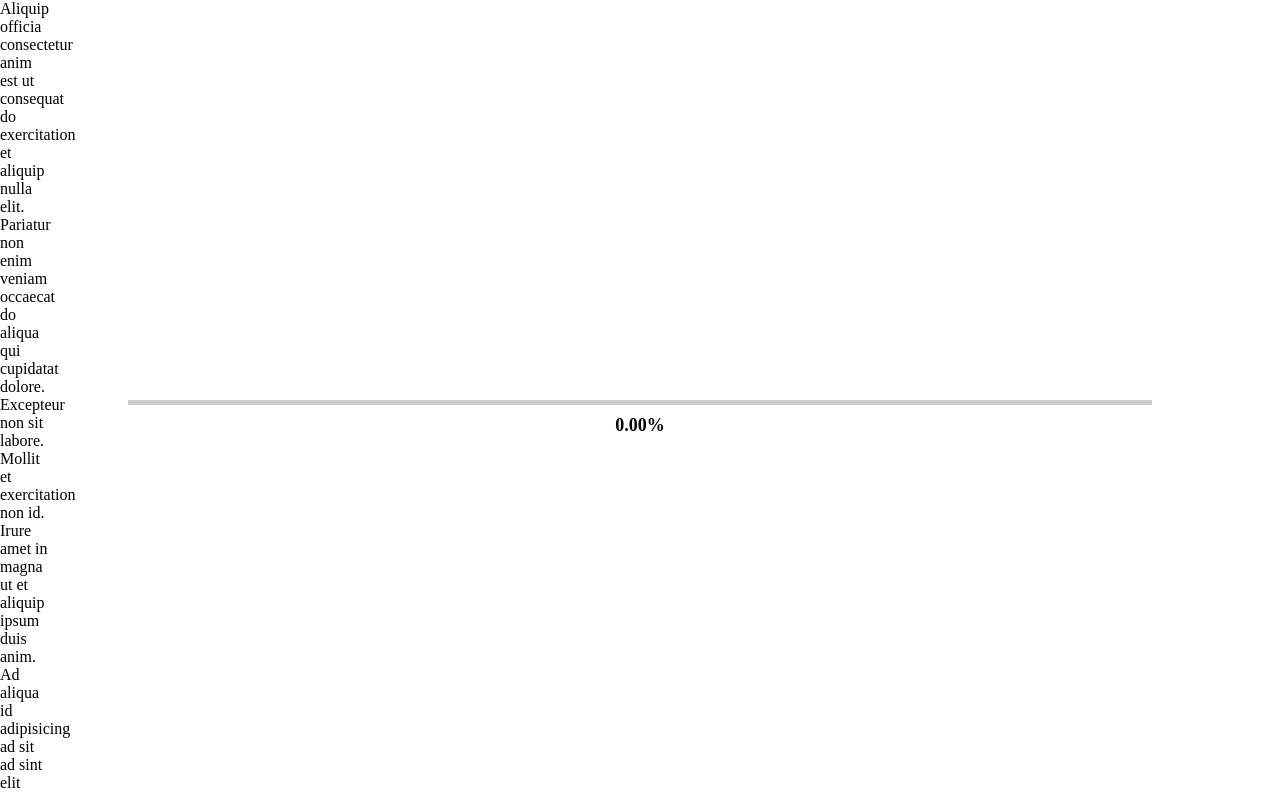
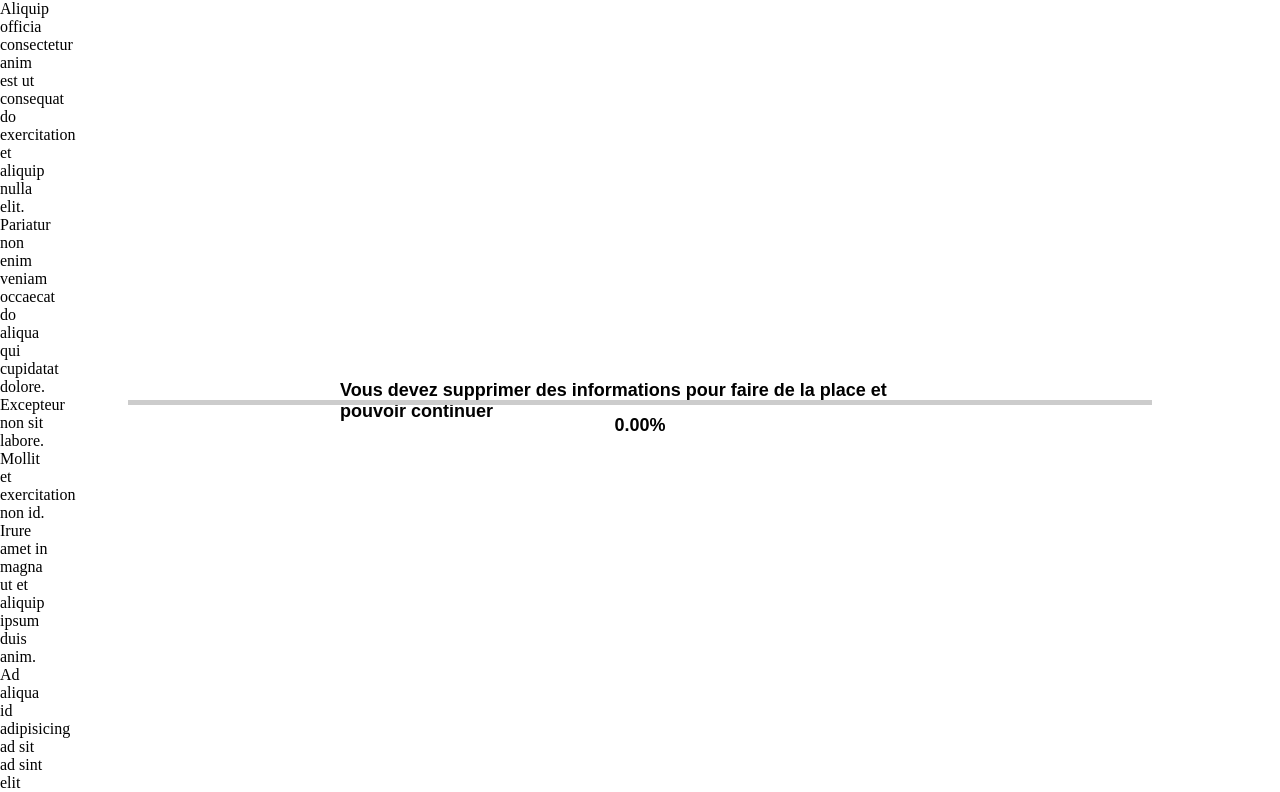
Before and after one commit to noahburgbacher/POC-pr-f-rence-syst-me, a website built with Parcel: page src/index.html in a window 1280 px wide. Shown: the top 792 px of the page. Built offline with nearby package versions, Linux system fonts and the light colour scheme.

Commit message:
ajout du message avant de supprimer

```diff
--- a/src/index.html
+++ b/src/index.html
@@ -7,33 +7,52 @@
     <link rel="stylesheet" href="scss/main.scss" />
   </head>
   <body>
+    <div class="section" id="trigger2">
       <p style="width: 50px">
         Aliquip officia consectetur anim est ut consequat do exercitation et
         aliquip nulla elit. Pariatur non enim veniam occaecat do aliqua qui
-      cupidatat dolore. Excepteur non sit labore. Mollit et exercitation non id.
-      Irure amet in magna ut et aliquip ipsum duis anim. Ad aliqua id
+        cupidatat dolore. Excepteur non sit labore. Mollit et exercitation non
+        id. Irure amet in magna ut et aliquip ipsum duis anim. Ad aliqua id
         adipisicing ad sit ad sint elit deserunt dolore nisi exercitation
         consequat commodo reprehenderit.Aliquip officia consectetur anim est ut
-      consequat do exercitation et aliquip nulla elit. Pariatur non enim veniam
-      occaecat do aliqua qui cupidatat dolore. Excepteur non sit labore. Mollit
-      et exercitation non id. Irure amet in magna ut et aliquip ipsum duis anim.
+        consequat do exercitation et aliquip nulla elit. Pariatur non enim
+        veniam occaecat do aliqua qui cupidatat dolore. Excepteur non sit
+        labore. Mollit et exercitation non id. Irure amet in magna ut et aliquip
+        ipsum duis anim. Ad aliqua id adipisicing ad sit ad sint elit deserunt
+        dolore nisi exercitation consequat commodo reprehenderit. Aliquip
+        officia consectetur anim est ut consequat do exercitation et aliquip
+        nulla elit. Pariatur non enim veniam occaecat do aliqua qui cupidatat
+        dolore. Excepteur non sit labore. Mollit et exercitation non id. Irure
+        amet in magna ut et aliquip ipsum duis anim. Ad aliqua id adipisicing ad
+        sit ad sint elit deserunt dolore nisi exercitation consequat commodo
+        reprehenderit.Aliquip officia consectetur anim est ut consequat do
+        exercitation et aliquip nulla elit. Pariatur non enim veniam occaecat do
+        aliqua qui cupidatat dolore. Excepteur non sit labore. Mollit et
+        exercitation non id. Irure amet in magna ut et aliquip ipsum duis anim.
         Ad aliqua id adipisicing ad sit ad sint elit deserunt dolore nisi
         exercitation consequat commodo reprehenderit.
       </p>
       <b class="trigger" id="trigger1">Aliquip</b>
       <p style="width: 50px">
-      officia consectetur anim est ut consequat do exercitation et aliquip nulla
-      elit. Pariatur non enim veniam occaecat do aliqua qui cupidatat dolore.
-      Excepteur non sit labore. Mollit et exercitation non id. Irure amet in
-      magna ut et aliquip ipsum duis anim. Ad aliqua id adipisicing ad sit ad
-      sint elit deserunt dolore nisi exercitation consequat commodo
+        officia consectetur anim est ut consequat do exercitation et aliquip
+        nulla elit. Pariatur non enim veniam occaecat do aliqua qui cupidatat
+        dolore. Excepteur non sit labore. Mollit et exercitation non id. Irure
+        amet in magna ut et aliquip ipsum duis anim. Ad aliqua id adipisicing ad
+        sit ad sint elit deserunt dolore nisi exercitation consequat commodo
         reprehenderit.Aliquip officia consectetur anim est ut consequat do
         exercitation et aliquip nulla elit. Pariatur non enim veniam occaecat do
         aliqua qui cupidatat dolore. Excepteur non sit labore. Mollit et
-      exercitation non id. Irure amet in magna ut et aliquip ipsum duis anim. Ad
-      aliqua id adipisicing ad sit ad sint elit deserunt dolore nisi
+        exercitation non id. Irure amet in magna ut et aliquip ipsum duis anim.
+        Ad aliqua id adipisicing ad sit ad sint elit deserunt dolore nisi
         exercitation consequat commodo reprehenderit.
       </p>
+    </div>
+    <div class="delete-message">
+      <p>
+        Vous devez supprimer des informations pour faire de la place et pouvoir
+        continuer
+      </p>
+    </div>
     <div class="loading">
       <div class="loading-bar">
         <div class="loading-bar-progress"></div>
--- a/src/js/main.js
+++ b/src/js/main.js
@@ -10,6 +10,11 @@ let hideTimeout = null;
 
 // ensure a smooth opacity transition
 if (loadingWrapper) loadingWrapper.style.transition = "opacity 0.2s ease";
+
+const deleteMessage = document.querySelector(".delete-message");
+
+// ensure a smooth opacity transition for delete message
+if (deleteMessage) deleteMessage.style.transition = "opacity 0.2s ease";
 
 function showLoading() {
   if (!loadingWrapper) return;
@@ -40,8 +45,28 @@ function hideLoading() {
   }, 500); // 0.5s delay
 }
 
+function showDeleteMessage() {
+  if (!deleteMessage) return;
+  deleteMessage.style.display = "";
+  // ensure layout applied before changing opacity
+  requestAnimationFrame(() => {
+    deleteMessage.style.opacity = "1";
+  });
+}
+
+function hideDeleteMessage() {
+  if (!deleteMessage) return;
+  deleteMessage.style.opacity = "0";
+  // delay setting display none
+  setTimeout(() => {
+    if (deleteMessage && deleteMessage.style.opacity === "0")
+      deleteMessage.style.display = "none";
+  }, 200); // 0.2s delay
+}
+
 // start hidden before trigger
 hideLoading();
+hideDeleteMessage();
 
 gsap.fromTo(
   ".loading-bar-progress",
@@ -50,10 +75,11 @@ gsap.fromTo(
     width: "100%",
     ease: "none",
     scrollTrigger: {
-      trigger: ".trigger1",
+      trigger: "#trigger2",
       start: "center bottom",
       end: "center top",
       scrub: true,
+      pin: true,
       onUpdate: (self) => {
         const percent = (self.progress * 100).toFixed(2);
         const el = document.querySelector(".loading-percentage");
@@ -66,10 +92,27 @@ gsap.fromTo(
           hideLoading();
         }
       },
-      onEnter: showLoading,
-      onEnterBack: showLoading,
+      onEnter: () => {
+        showLoading();
+        hideDeleteMessage();
+      },
+      onEnterBack: () => {
+        showLoading();
+        hideDeleteMessage();
+      },
       onLeave: hideLoading,
       onLeaveBack: hideLoading,
     },
   }
 );
+
+// Separate ScrollTrigger for .delete-message
+ScrollTrigger.create({
+  trigger: "#trigger2",
+  start: "top bottom",
+  end: "center bottom",
+  onEnter: showDeleteMessage,
+  onLeave: hideDeleteMessage,
+  onEnterBack: showDeleteMessage,
+  onLeaveBack: hideDeleteMessage,
+});
--- a/src/scss/main.scss
+++ b/src/scss/main.scss
@@ -14,6 +14,7 @@ video {
 }
 
 .loading {
+  font-family: sans-serif;
   position: fixed;
   width: 80%;
   top: 50%;
@@ -36,3 +37,14 @@ video {
   font-size: 18px;
   font-weight: bold;
 }
+.delete-message {
+  position: fixed;
+  top: 45%;
+  left: 50%;
+  transform: translateX(-50%);
+  padding: 20px;
+  border-radius: 5px;
+  font-size: 18px;
+  font-weight: bold;
+  font-family: sans-serif;
+}
```
Lines whose indentation alone changed are shown as unchanged.
